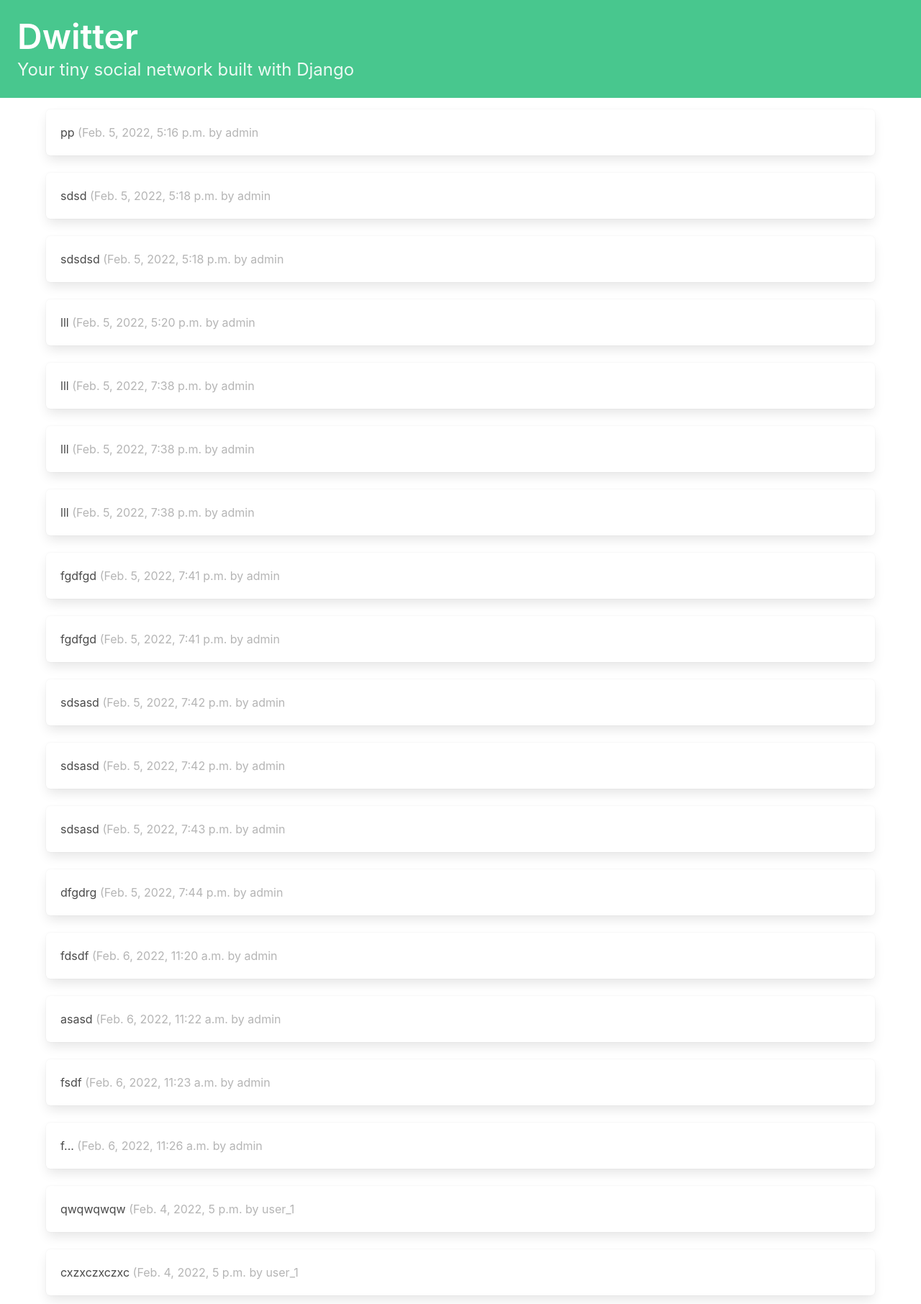
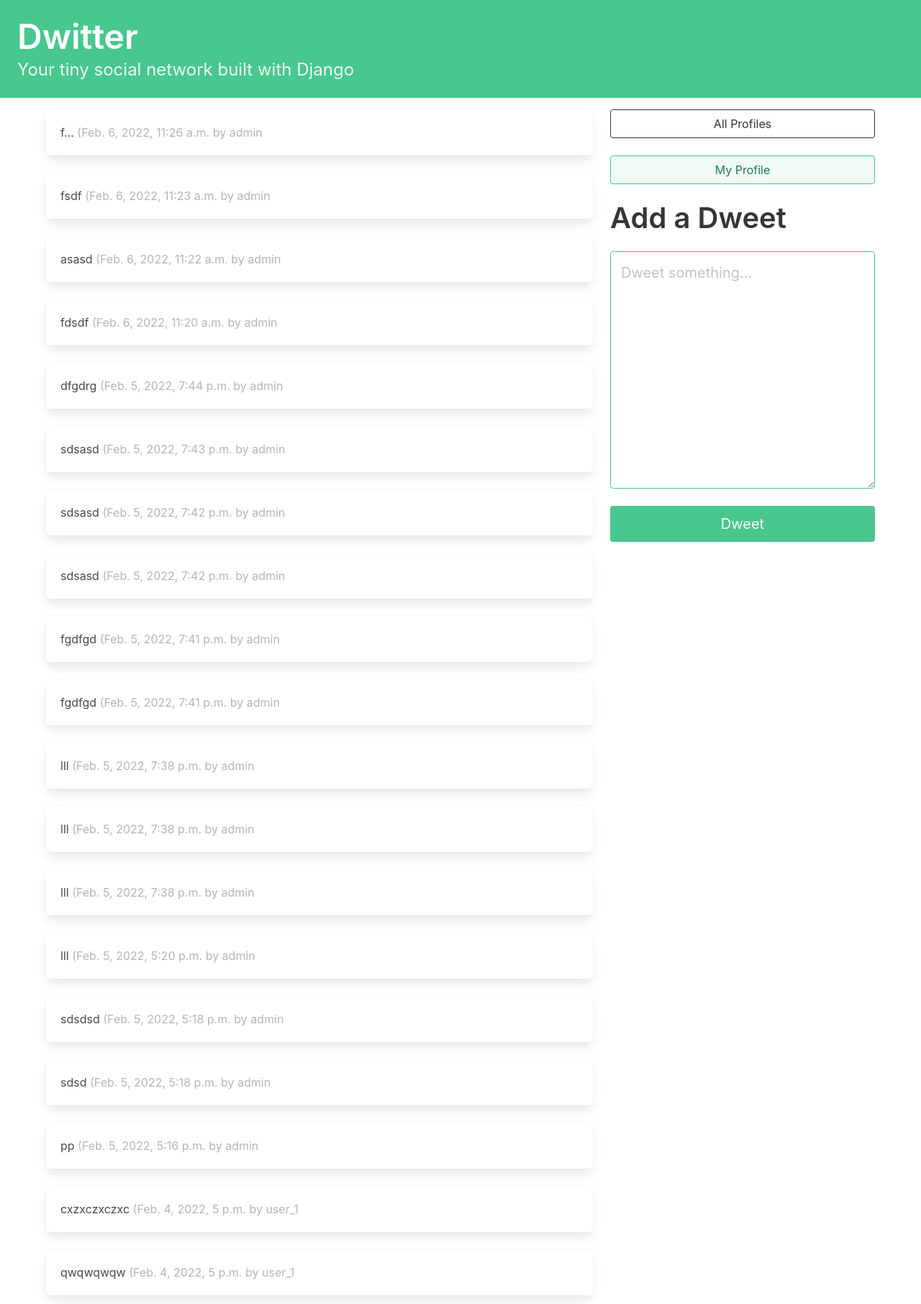
Before and after one commit to igorKichkar/social-network, a Django app: page / in a window 1280 px wide. Shown: the whole page at 72% size. Run offline with Django 3.2, Linux system fonts and the light colour scheme; a user stored in the database is signed in; data comes from the database, SQL or seed files in the repository; both versions use the stored data as it was after the commit.

Commit message:
added form for create message

```diff
--- a/dwitter/admin.py
+++ b/dwitter/admin.py
@@ -2,13 +2,15 @@
 from django.contrib.auth.models import User, Group
 from .models import Dweet, Profile
 
+
 class ProfileInline(admin.StackedInline):
     model = Profile
 
+
 class UserAdmin(admin.ModelAdmin):
     model = User
-    fields = ["username"]
     inlines = [ProfileInline]
+
 
 admin.site.unregister(User)
 admin.site.register(User, UserAdmin)
--- /dev/null
+++ b/dwitter/forms.py
@@ -0,0 +1,19 @@
+from django import forms
+from .models import Dweet
+
+
+class DweetForm(forms.ModelForm):
+    body = forms.CharField(
+        required=True,
+        widget=forms.widgets.Textarea(
+            attrs={
+                "placeholder": "Dweet something...",
+                "class": "textarea is-success is-medium",
+            }
+        ),
+        label="",
+    )
+
+    class Meta:
+        model = Dweet
+        exclude = ("user",)
--- a/dwitter/models.py
+++ b/dwitter/models.py
@@ -1,6 +1,5 @@
 from django.db import models
 from django.contrib.auth.models import User
-from django.db.models.signals import post_save
 from django.dispatch import receiver
 
 
@@ -21,6 +20,7 @@
         symmetrical=False,
         blank=True
     )
+
     def __str__(self):
         return self.user.username
 
--- a/dwitter/templates/base.html
+++ b/dwitter/templates/base.html
@@ -1,5 +1,3 @@
-<!-- dwitter/templates/base.html -->
-
 <!DOCTYPE html>
 <html lang="en">
 <head>
@@ -11,6 +9,7 @@
     <title>Dwitter</title>
 </head>
 <body>
+<a href="{% url 'dwitter:dashboard' %} ">
     <section class="hero is-small is-success mb-4">
         <div class="hero-body">
             <h1 class="title is-1">Dwitter</h1>
@@ -19,14 +18,12 @@
             </p>
         </div>
     </section>
-
-    <div class="container">
-        <div class="columns">
-
-            {% block content %}
-
-            {% endblock content %}
-
-        </div>
+</a>
+<div class="container">
+    <div class="columns">
+        {% block content %}
+        {% endblock content %}
     </div>
+</div>
+</body>
 </html>
--- a/dwitter/templates/dwitter/dashboard.html
+++ b/dwitter/templates/dwitter/dashboard.html
@@ -2,17 +2,46 @@
 
 {% block content %}
 
-<div class="column">
-    {% for followed in user.profile.follows.all %}
-        {% for dweet in followed.user.dweets.all %}
+    <div class="column">
+        {% for dweet in dweets %}
             <div class="box">
                 {{ dweet.body }}
                 <span class="is-small has-text-grey-light">
-                    ({{ dweet.created_at }} by {{ dweet.user.username }}
-                </span>
+            ({{ dweet.created_at }} by {{ dweet.user.username }}
+        </span>
             </div>
         {% endfor %}
-    {% endfor %}
-</div>
+    </div>
+
+    <div class="column is-one-third">
+        <div class="block">
+            <a href="{% url 'dwitter:profile_list' %} ">
+                <button class="button is-dark is-outlined is-fullwidth">
+                    All Profiles
+                </button>
+            </a>
+        </div>
+        <div class="block">
+            <a href="{% url 'dwitter:profile' request.user.profile.id %} ">
+                <button class="button is-success is-light is-outlined is-fullwidth">
+                    My Profile
+                </button>
+            </a>
+        </div>
+        <div class="block">
+            <div class="block">
+                <h2 class="title is-2">Add a Dweet</h2>
+            </div>
+            <div class="block">
+                <form method="post">
+                    {% csrf_token %}
+                    {{ form.as_p }}
+                    <button class="button is-success is-fullwidth is-medium mt-5"
+                            type="submit">Dweet
+                    </button>
+                </form>
+            </div>
+        </div>
+    </div>
 
 {% endblock content %}
--- a/dwitter/urls.py
+++ b/dwitter/urls.py
@@ -6,5 +6,5 @@
 urlpatterns = [
     path("", dashboard, name="dashboard"),
     path("profile_list/", profile_list, name="profile_list"),
-    path("profile/<int:pk>", profile, name="profile"),
+    path("profile/<int:pk>", profile, name="profile")
 ]
--- a/dwitter/views.py
+++ b/dwitter/views.py
@@ -1,9 +1,28 @@
-from django.shortcuts import render
-from .models import Profile
+from django.shortcuts import render, redirect
+from .forms import DweetForm
+from .models import Dweet, Profile
 
 
 def dashboard(request):
-    return render(request, "dwitter/dashboard.html")
+    if not request.user.is_authenticated:
+        return redirect("dwitter:login")
+    form = DweetForm(request.POST or None)
+    if request.method == "POST":
+        if form.is_valid():
+            dweet = form.save(commit=False)
+            dweet.user = request.user
+            dweet.save()
+            return redirect("dwitter:dashboard")
+
+    followed_dweets = Dweet.objects.filter(
+        user__profile__in=request.user.profile.follows.all()
+    ).order_by("-created_at")
+
+    return render(
+        request,
+        "dwitter/dashboard.html",
+        {"form": form, "dweets": followed_dweets},
+    )
 
 
 def profile_list(request):
```
Also changed, not shown: dwitter/templates/dwitter/profile.html (+3 -4 lines), social/settings.py (+12 -12 lines), db.sqlite3.
